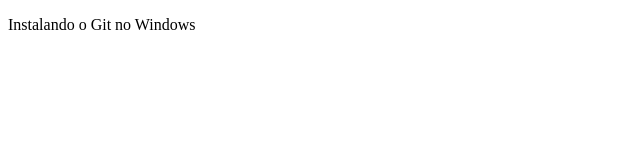
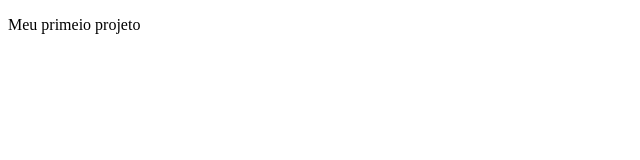
Before and after one commit to rafa3b/projeto-web, a plain HTML site: page index.html in a window 1280 px wide. Shown: the full height of the page, 0-640 px from the left. Drawn offline with Linux system fonts and the light colour scheme.

Commit message:
Mudando conteudo do Paragrafo

```diff
--- a/index.html
+++ b/index.html
@@ -5,6 +5,6 @@
 	<title>Projeto Web</title>
 </head>
 <body>
-	<p>Instalando o Git no Windows</p>
+	<p>Meu primeio projeto</p>
 </body>
 </html>
```
